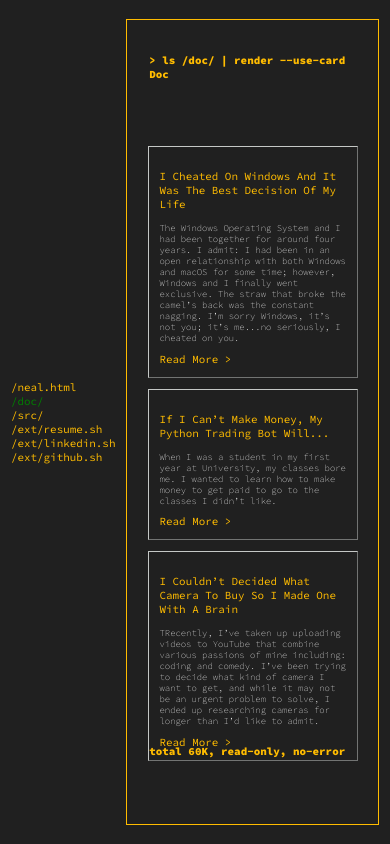
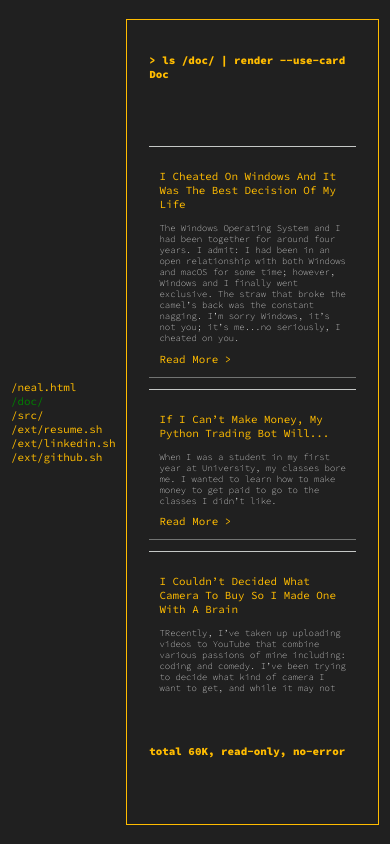
Before and after one commit to thatnealpatel/portfolio-website, a React (Create React App) app: page / in a window 390 px wide. Both pictures are taken after a click on the link "/doc/". Built offline with nearby package versions, Linux system fonts and the light colour scheme.

Commit message:
fixed mobile overflow

```diff
--- a/src/App.css
+++ b/src/App.css
@@ -79,10 +79,16 @@ nav {
   bottom: 0;
 }
 
+.faux-terminal {
+  overflow: hidden;
+}
+
 .media {
   display: flex;
   flex-direction: column;
   align-items: center;
+  overflow-x: hidden;
+  overflow-y: auto;
 }
 
 .media-card {
@@ -115,3 +121,9 @@ nav {
 .hidden {
   display: none;
 }
+
+@media only screen and (max-width: 480px) {
+  .media {
+    max-height: 65vh;
+  }
+}
--- a/src/App.tsx
+++ b/src/App.tsx
@@ -198,7 +198,7 @@ function Doc() {
   ];
 
   return(
-    <div>
+    <div className="faux-terminal">
       <Typist avgTypingDelay={25} cursor={{show: false}}>
         <p className="fp-header">{"> ls /doc/ | render --use-card Doc"}</p>
       </Typist>
@@ -261,7 +261,7 @@ function Src() {
   ];
 
   return(
-    <div>
+    <div className="faux-terminal">
       <Typist avgTypingDelay={25} cursor={{show: false}}>
         <p className="fp-header">{"> ls /doc/ | render --use-card Src"}</p>
       </Typist>
```
